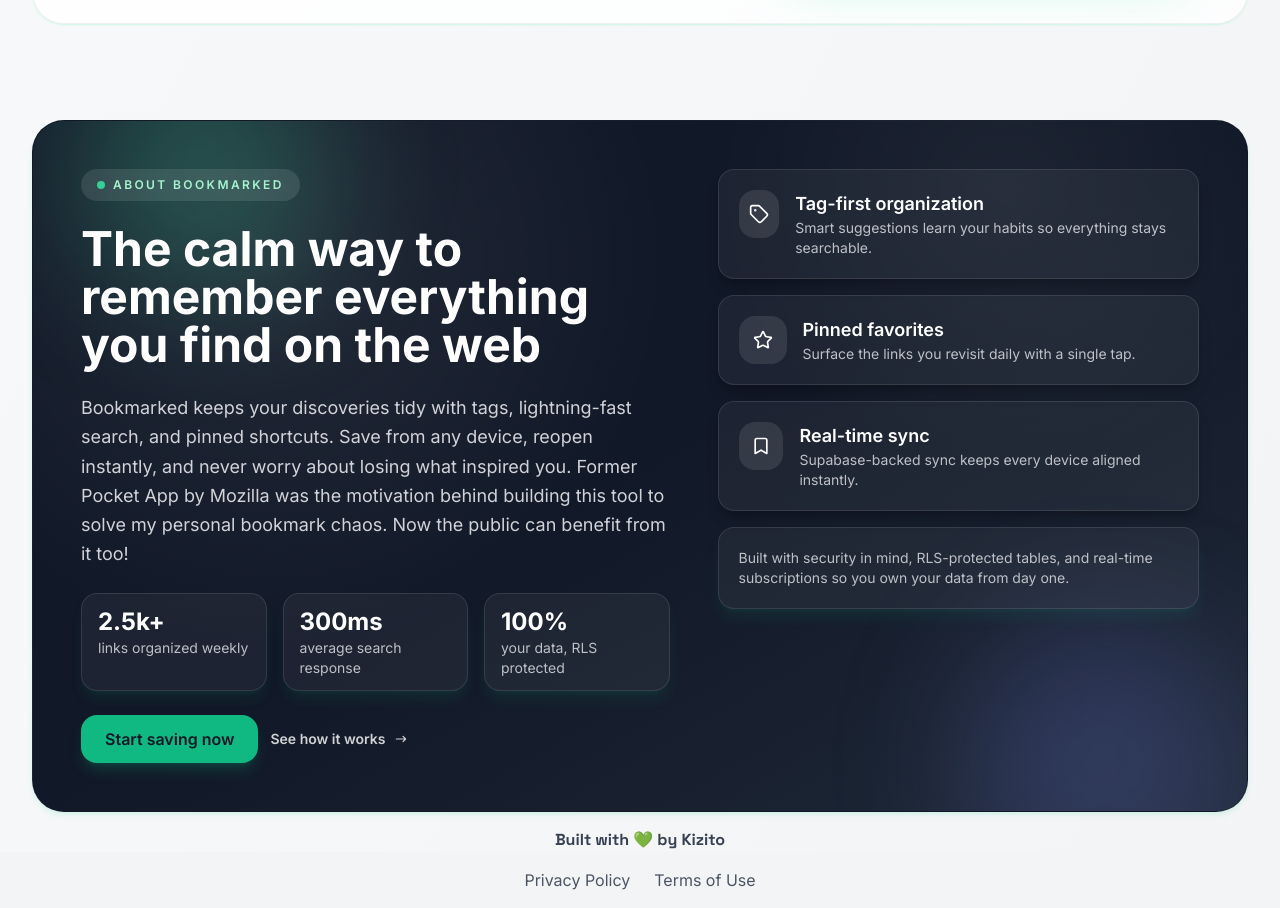
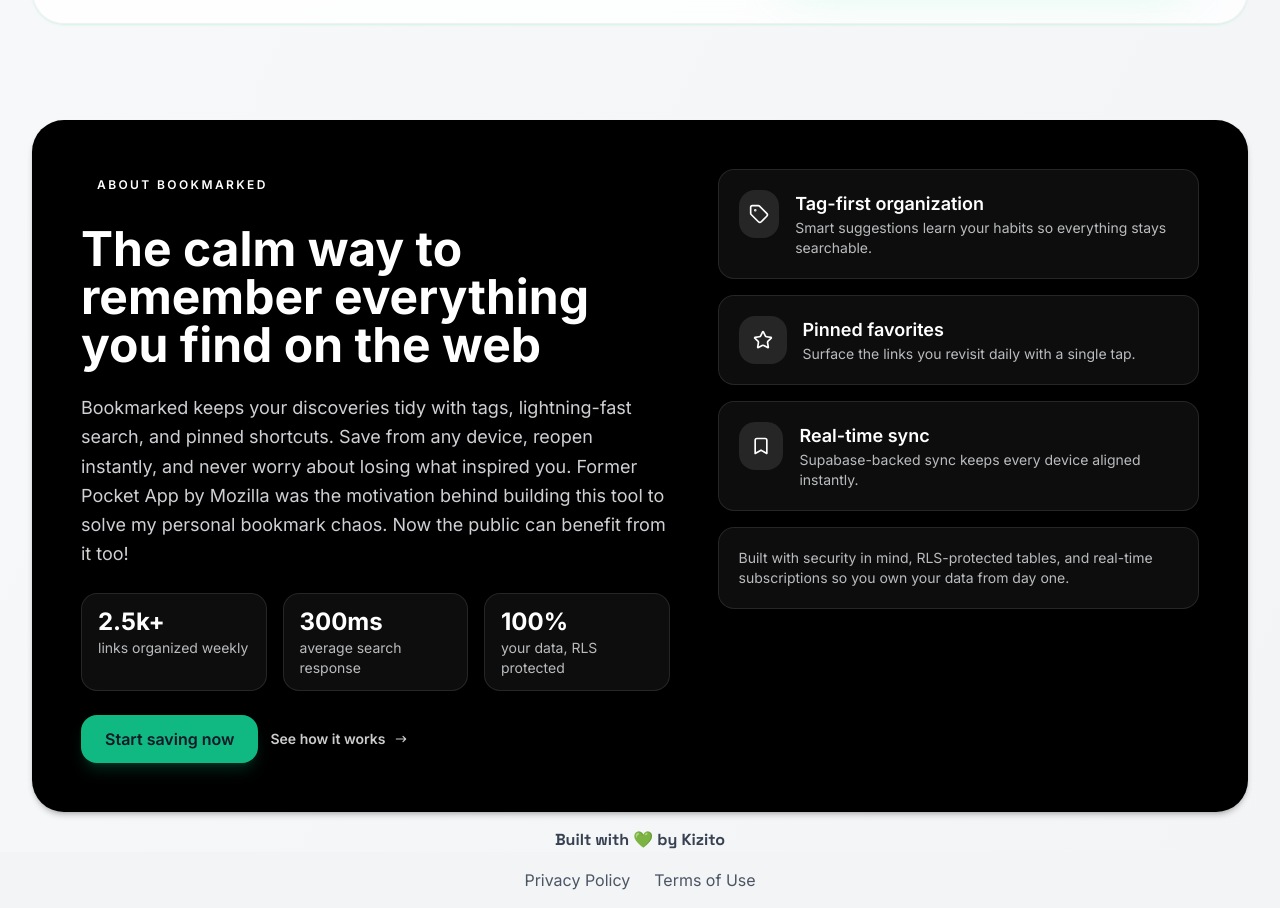
Before and after one commit to Kizito25/bookmarkit, a React (Vite) app: page / in a window 1280 px wide. Shown: the part 1609-2517 px from the top of the page. Built offline with nearby package versions, Linux system fonts and the light colour scheme; no server answers.

Commit message:
Updated UI

```diff
--- a/src/pages/Landing.tsx
+++ b/src/pages/Landing.tsx
@@ -418,16 +418,16 @@
         // transition={{ duration: 0.5, delay: 0.2 }}
         className="max-w-7xl mx-auto px-4 sm:px-6 lg:px-8"
       >
-        <div className="relative overflow-hidden rounded-[32px] border border-black/5 bg-gradient-to-br from-gray-900 via-gray-900 to-gray-800 text-white shadow-md shadow-emerald-300/20">
-          <div className="absolute inset-0">
+        <div className="relative overflow-hidden rounded-[32px] border border-black/5 bg-black text-white shadow-md shadow-black/20">
+          {/* <div className="absolute inset-0">
             <div className="absolute -top-20 left-10 h-64 w-64 rounded-full bg-emerald-400/25 blur-3xl" />
             <div className="absolute -bottom-24 right-0 h-72 w-72 rounded-full bg-indigo-400/20 blur-3xl" />
             <div className="absolute inset-0 bg-[radial-gradient(circle_at_20%_20%,rgba(255,255,255,0.08),transparent_35%),radial-gradient(circle_at_80%_10%,rgba(255,255,255,0.05),transparent_25%)]" />
-          </div>
+          </div> */}
           <div className="relative z-10 grid grid-cols-1 lg:grid-cols-[1.1fr,0.9fr] gap-12 p-8 sm:p-12">
             <div className="space-y-6">
-              <div className="inline-flex items-center gap-2 rounded-full bg-white/10 px-4 py-2 text-xs font-semibold uppercase tracking-[0.2em] text-emerald-200">
-                <span className="h-2 w-2 rounded-full bg-emerald-400 animate-pulse" />
+              <div className="inline-flex items-center gap-2 px-4 py-2 text-xs font-semibold uppercase tracking-[0.2em]">
+                {/* <span className="h-2 w-2 rounded-full bg-emerald-400 animate-pulse" /> */}
                 About Bookmarked
               </div>
               <h3 className="text-4xl lg:text-5xl font-black leading-tight">
@@ -449,7 +449,7 @@
                 ].map((item) => (
                   <div
                     key={item.title}
-                    className="rounded-2xl border border-white/10 bg-white/5 px-4 py-3 shadow-lg shadow-emerald-500/10"
+                    className="rounded-2xl border border-white/10 bg-white/5 px-4 py-3"
                   >
                     <p className="text-2xl font-black">{item.title}</p>
                     <p className="text-sm text-gray-200/80">{item.subtitle}</p>
@@ -465,6 +465,7 @@
                 </Link>
                 <a
                   href="#download"
+
                   className="inline-flex items-center gap-2 text-sm font-semibold text-white/80 hover:text-white"
                 >
                   See how it works
@@ -518,7 +519,7 @@
                   </div>
                 </div>
               ))}
-              <div className="rounded-2xl border border-white/10 bg-white/5 p-5 text-sm text-gray-200/80 shadow-lg shadow-emerald-500/10">
+              <div className="rounded-2xl border border-white/10 bg-white/5 p-5 text-sm text-gray-200/80">
                 Built with security in mind, RLS-protected tables, and real-time
                 subscriptions so you own your data from day one.
               </div>
```
